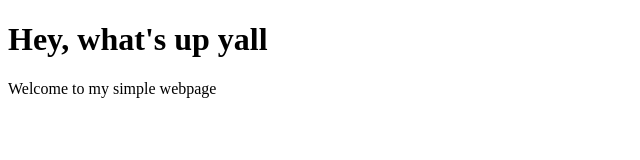
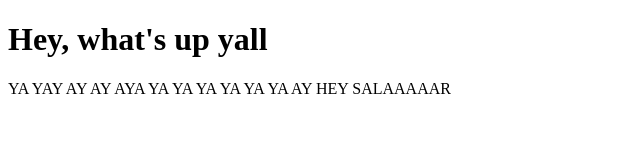
Before and after one commit to sivas1998/webapp, a plain HTML site: page index.html in a window 1280 px wide. Shown: the whole page, without its empty margins (0-640 px from the left). Drawn offline with Linux system fonts and the light colour scheme.

Commit message:
Update index.html

```diff
--- a/index.html
+++ b/index.html
@@ -7,6 +7,6 @@
 </head>
 <body>
     <h1>Hey, what's up yall</h1>
-    <p> Welcome to my simple webpage </p>
+    <p>YA YAY AY AY AYA YA YA YA YA YA YA AY HEY SALAAAAAR</p>
 </body>
 </html>
```
